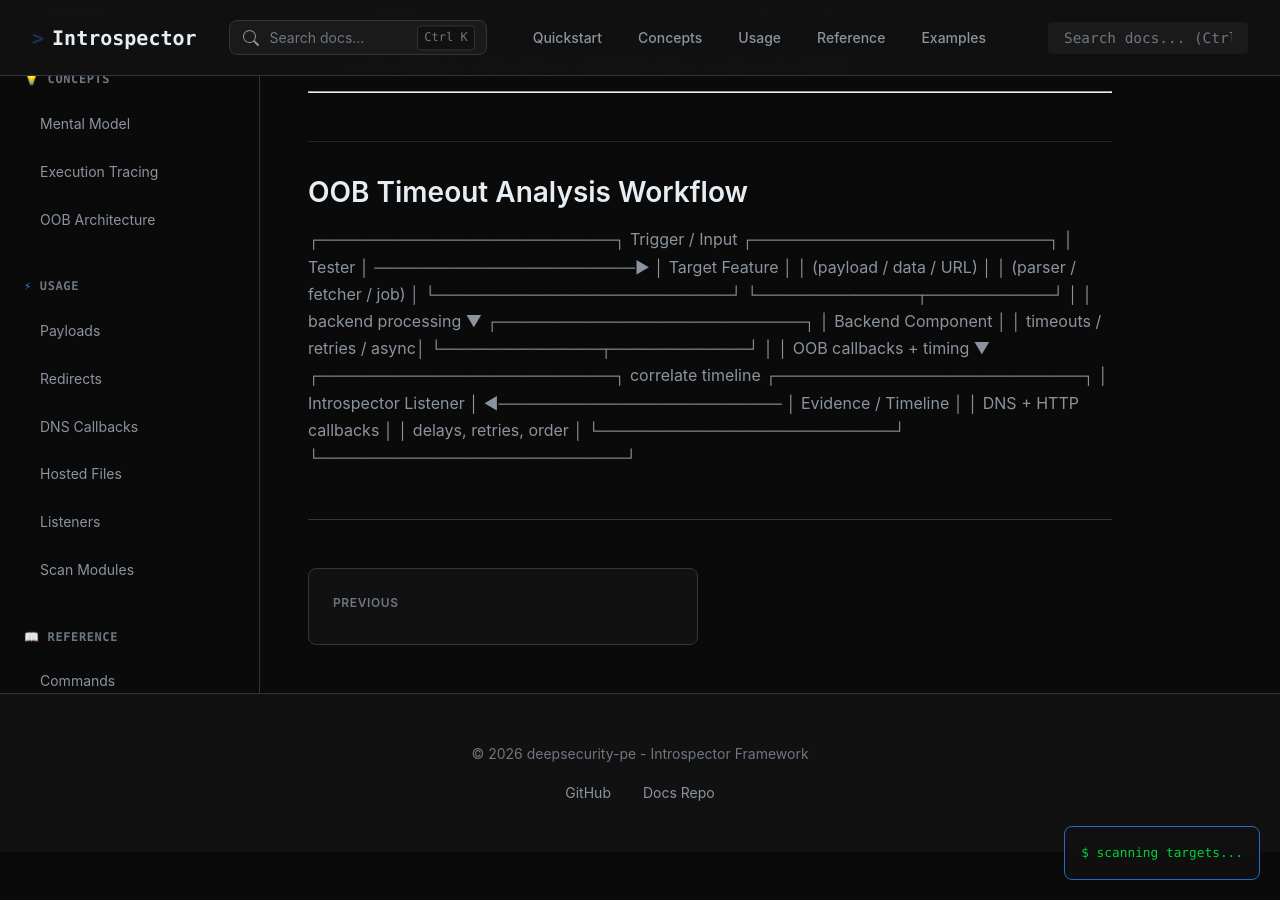
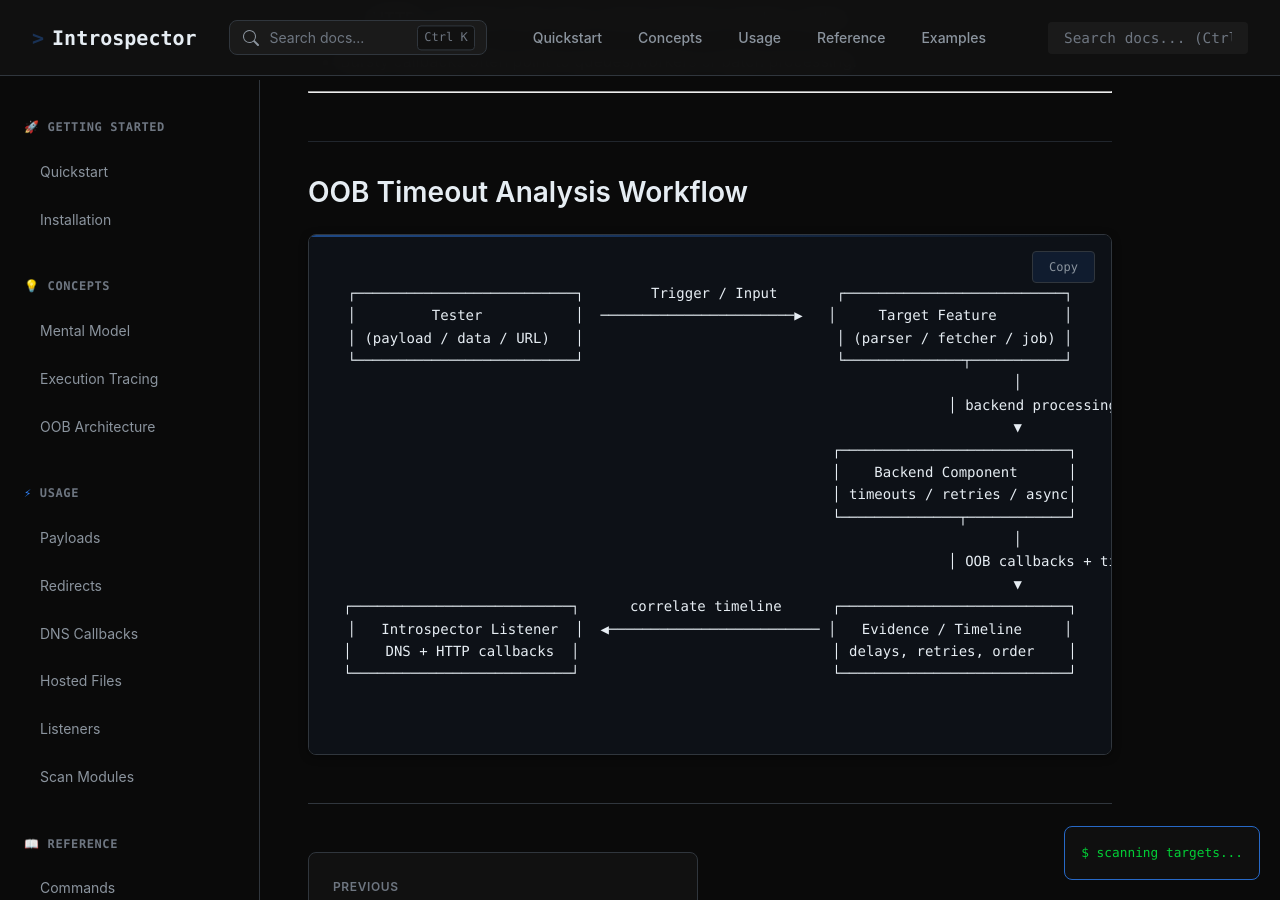
Before and after one commit to Dedal0/Introspector-Docs, a Jekyll site: the page built from examples/timeout-analysis.md, in a window 1280 px wide and 900 px high, scrolled down 1942 px. Built offline with Jekyll 4.4.1, drawn with Linux system fonts in a browser that asks for light colours.

Commit message:
Update timeout-analysis.md

```diff
--- a/examples/timeout-analysis.md
+++ b/examples/timeout-analysis.md
@@ -57,7 +57,8 @@ Delays that consistently stop near a value (2s/5s/10s/30s) often suggest configu
 
 ## OOB Timeout Analysis Workflow
 
-
+<div align="center">
+  <pre><code>
 ┌──────────────────────────┐        Trigger / Input       ┌──────────────────────────┐
 │         Tester           │  ───────────────────────▶   │     Target Feature        │
 │ (payload / data / URL)   │                              │ (parser / fetcher / job) │
@@ -76,3 +77,6 @@ Delays that consistently stop near a value (2s/5s/10s/30s) often suggest configu
 │   Introspector Listener  │  ◀───────────────────────── │   Evidence / Timeline     │
 │    DNS + HTTP callbacks  │                              │ delays, retries, order    │
 └──────────────────────────┘                              └───────────────────────────┘
+
+  </code></pre>
+</div>
```
